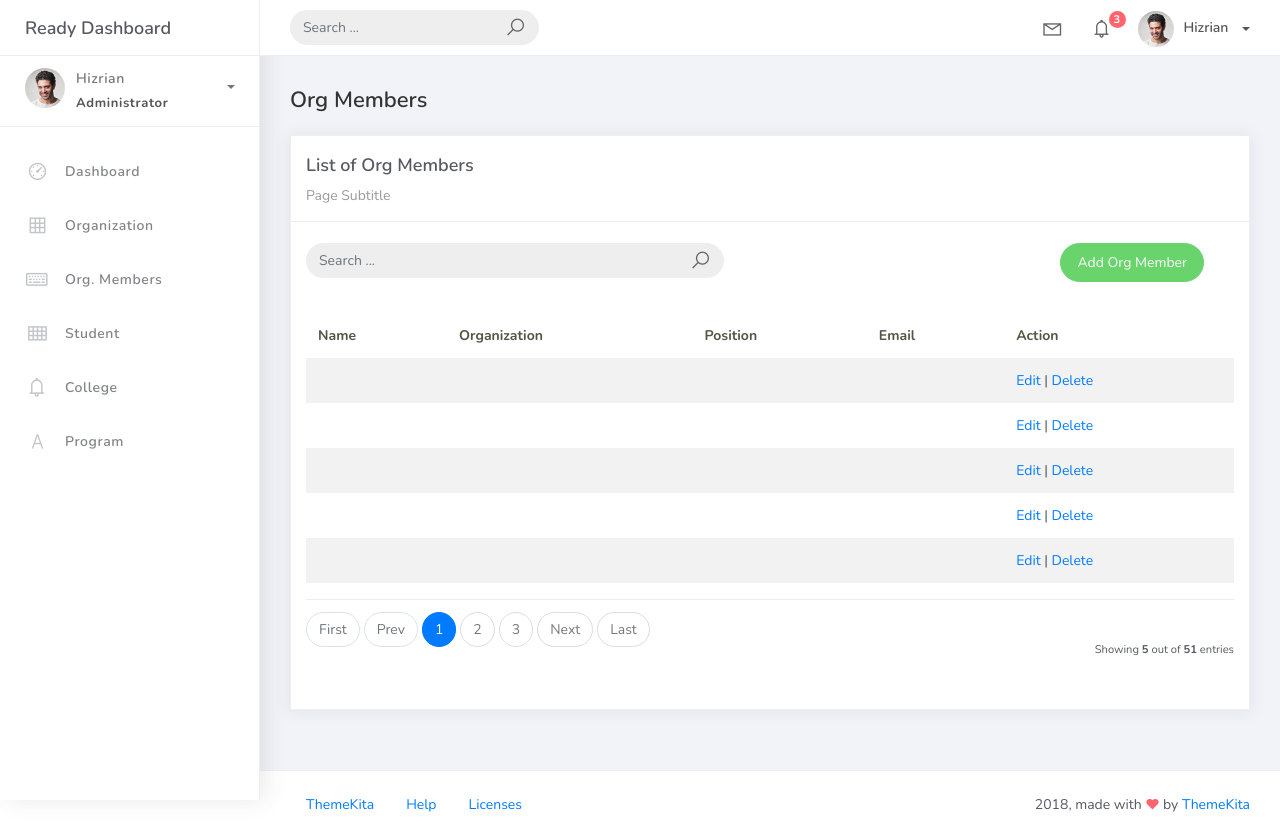
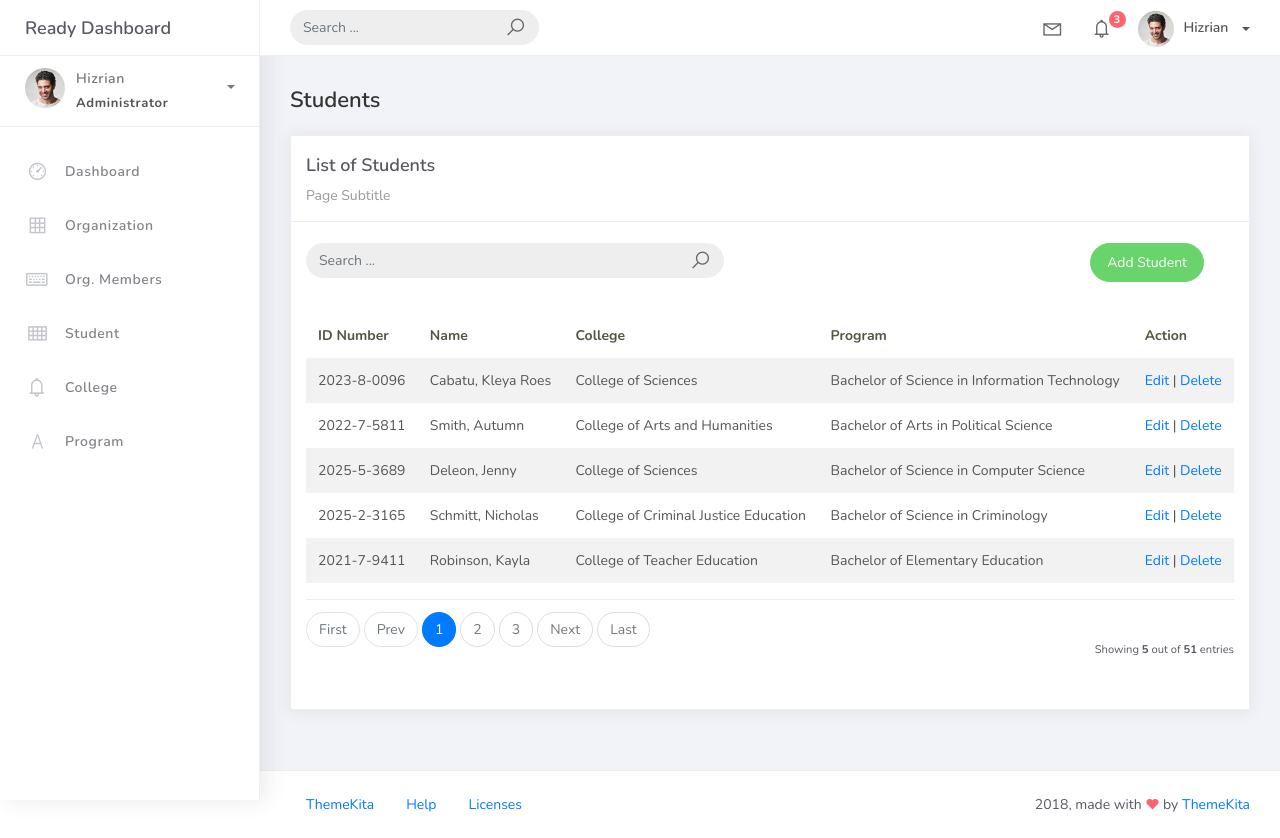
Before and after one commit to kleyacabatu/PSUSphere, a Django app: page /student_list in a window 1280 px wide. Run offline with Django 5.2, Linux system fonts and the light colour scheme; data comes from the database, SQL or seed files in the repository; some libraries are stand-ins or nearby versions.

Commit message:
student_list.html fixed

```diff
--- a/projectsite/templates/student_list.html
+++ b/projectsite/templates/student_list.html
@@ -3,14 +3,14 @@
 {% block content %}
 <div class="content">
     <div class="container-fluid">
-        <h4 class="page-title">Org Members</h4>
+        <h4 class="page-title">Students</h4>
 
         <div class="row">
             <div class="col-md-12">
                 <div class="card">
 
                     <div class="card-header">
-                        <div class="card-title">List of Org Members</div>
+                        <div class="card-title">List of Students</div>
                         <div class="card-category">Page Subtitle</div>
                     </div>
 
@@ -32,8 +32,8 @@
 
                         <div class="col-md-6">
                             <div class="pull-right">
-                                <a href="{% url 'orgmember-add' %}" class="btn btn-success btn-rounded">
-                                    Add Org Member
+                                <a href="{% url 'student-add' %}" class="btn btn-success btn-rounded">
+                                    Add Student
                                 </a>
                             </div>
                         </div>
@@ -43,10 +43,10 @@
                         <table class="table table-striped mt-3">
                             <thead>
                                 <tr>
+                                    <th scope="col">ID Number</th>
                                     <th scope="col">Name</th>
-                                    <th scope="col">Organization</th>
-                                    <th scope="col">Position</th>
-                                    <th scope="col">Email</th>
+                                    <th scope="col">College</th>
+                                    <th scope="col">Program</th>
                                     <th scope="col">Action</th>
                                 </tr>
                             </thead>
@@ -54,14 +54,14 @@
                             <tbody>
                                 {% for object in object_list %}
                                 <tr>
-                                    <td>{{ object.name }}</td>
-                                    <td>{{ object.organization }}</td>
-                                    <td>{{ object.position }}</td>
-                                    <td>{{ object.email }}</td>
+                                    <td>{{ object.student_id }}</td>
+                                    <td>{{ object.lastname }}, {{ object.firstname }}</td>
+                                    <td>{{ object.program.college.college_name }}</td>
+                                    <td>{{ object.program.prog_name }}</td>
 
                                     <td>
-                                        <a href="{% url 'orgmember-update' object.id %}">Edit</a> |
-                                        <a href="{% url 'orgmember-delete' object.id %}">Delete</a>
+                                        <a href="{% url 'student-update' object.id %}">Edit</a> |
+                                        <a href="{% url 'student-delete' object.id %}">Delete</a>
                                     </td>
                                 </tr>
 
```
